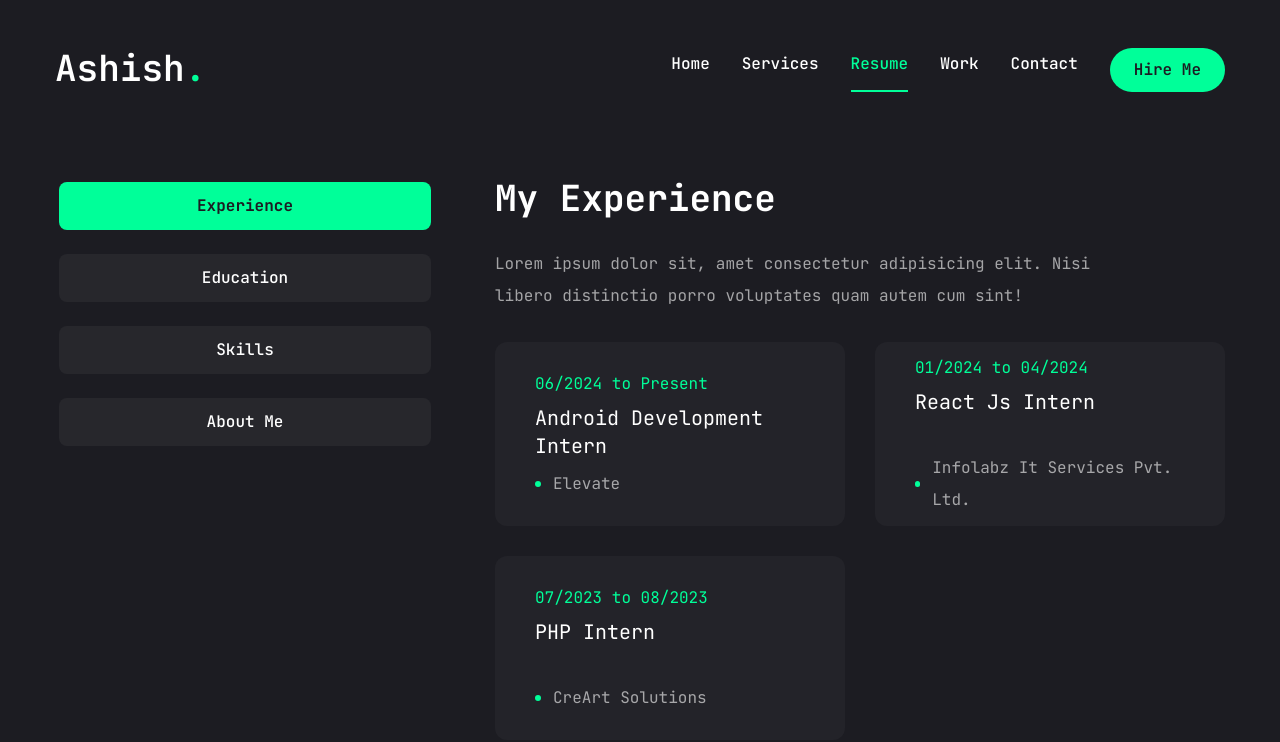
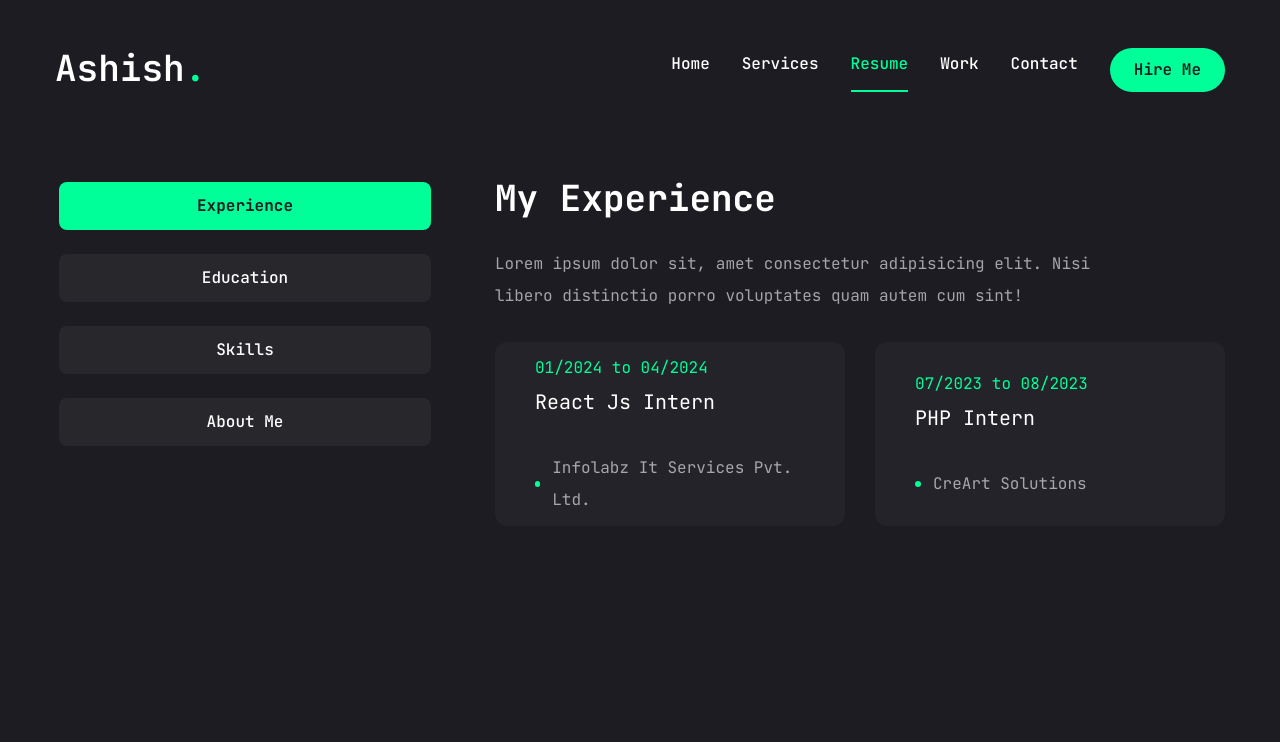
Before and after one commit to AshishZiniya/Portfolio, a Next.js app: page /resume in a window 1280 px wide. Shown: the top 742 px of the page. Built offline with nearby package versions, Linux system fonts and the light colour scheme.

Commit message:
Update page.jsx

```diff
--- a/app/resume/page.jsx
+++ b/app/resume/page.jsx
@@ -57,11 +57,6 @@ const experience = {
   description:
     "Lorem ipsum dolor sit, amet consectetur adipisicing elit. Nisi libero distinctio porro voluptates quam autem cum sint!",
   item: [
-    {
-      compony: "Elevate",
-      position: "Android Development Intern",
-      duration: "06/2024 to Present",
-    },
     {
       compony: "Infolabz It Services Pvt. Ltd.",
       position: "React Js Intern",
```
